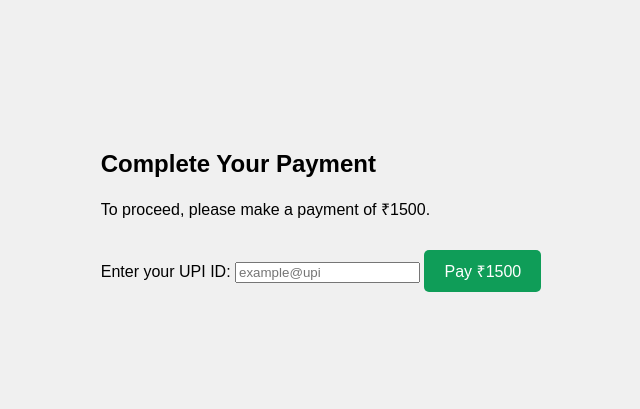
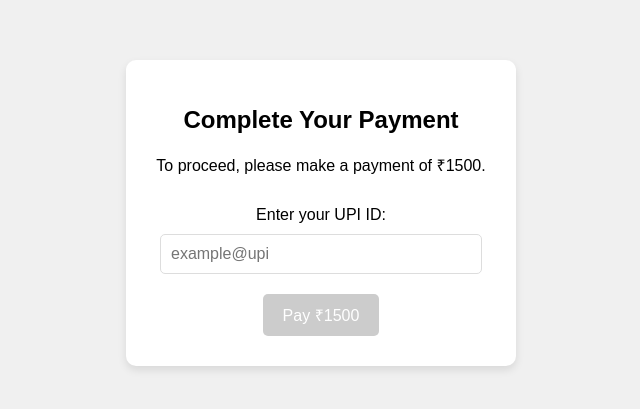
Before and after one commit to piyushgalgotia/payment-gatway, a plain HTML site: page index.html in a window 1280 px wide. Shown: the part 187-596 px from the top of the page, without its empty margins (319-959 px from the left). Drawn offline with Linux system fonts and the light colour scheme.

Commit message:
Update style.css

```diff
--- a/style.css
+++ b/style.css
@@ -10,8 +10,8 @@ body {
     background-color: #f0f0f0;
 }
 
-/* Container styling */
-.container {
+/* Payment container styling */
+.payment-container {
     background-color: #fff;
     padding: 30px;
     border-radius: 10px;
@@ -32,6 +32,29 @@ p {
     margin-bottom: 30px;
 }
 
+/* Form styling */
+form {
+    display: flex;
+    flex-direction: column;
+    align-items: center;
+}
+
+/* UPI ID input styling */
+label {
+    font-size: 16px;
+    margin-bottom: 10px;
+}
+
+input[type="text"] {
+    padding: 10px;
+    border: 1px solid #ddd;
+    border-radius: 5px;
+    font-size: 16px;
+    margin-bottom: 20px;
+    width: 100%;
+    max-width: 300px;
+}
+
 /* Pay button styling */
 .pay-btn {
     background-color: #0f9d58;
@@ -48,3 +71,8 @@ p {
 .pay-btn:hover {
     background-color: #0a7d46;
 }
+
+.pay-btn:disabled {
+    background-color: #ccc;
+    cursor: not-allowed;
+}
```
